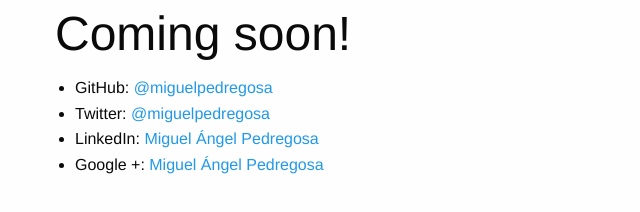
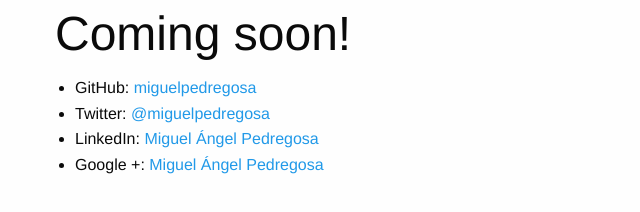
Before and after one commit to miguelpedregosa/miguelpedregosa.github.io, a website: page pages/index.html in a window 1280 px wide. Shown: the full height of the page, 0-640 px from the left. Drawn offline with nearby package versions, Linux system fonts and the light colour scheme; files that its build step writes are made by us from their sources; files whose address does not match are found by name.

Commit message:
GitHub profile

```diff
--- a/pages/index.html
+++ b/pages/index.html
@@ -1,12 +1,11 @@
 {% extends 'templates/layout.html' %}
 
 {% block content %}
-
 <div class="row">
     <div class="large-12 columns">
         <h1>Coming soon!</h1>
         <ul>
-            <li>GitHub: <a href="https://github.com/miguelpedregosa" title="miguelpedregosa">@miguelpedregosa</a>
+            <li>GitHub: <a href="https://github.com/miguelpedregosa" title="miguelpedregosa">miguelpedregosa</a>
             <li>Twitter: <a href="https://twitter.com/miguelpedregosa" title="@miguelpedregosa">@miguelpedregosa</a>
             </li>
             <li>LinkedIn: <a href="https://es.linkedin.com/in/mipedregosa" title="Miguel Ángel Pedregosa">Miguel Ángel
@@ -17,5 +16,4 @@
         </ul>
     </div>
 </div>
-
 {% endblock %}
```
Also changed, not shown: index.html (+1 -1 lines).
